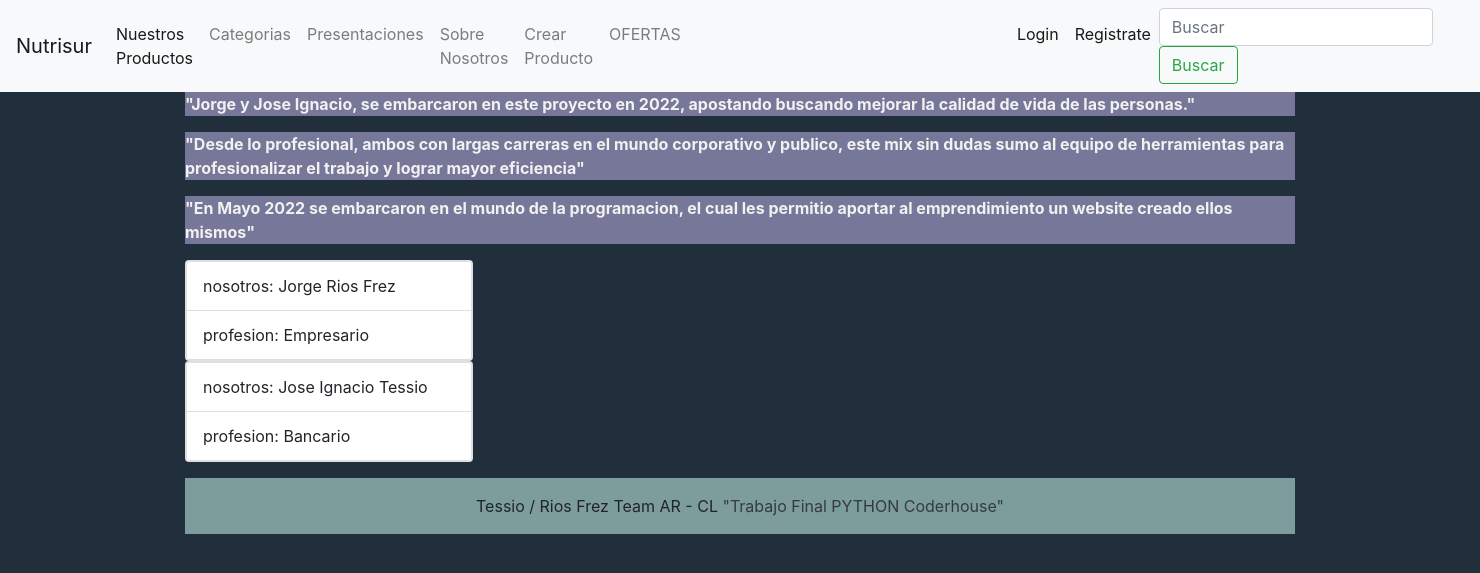
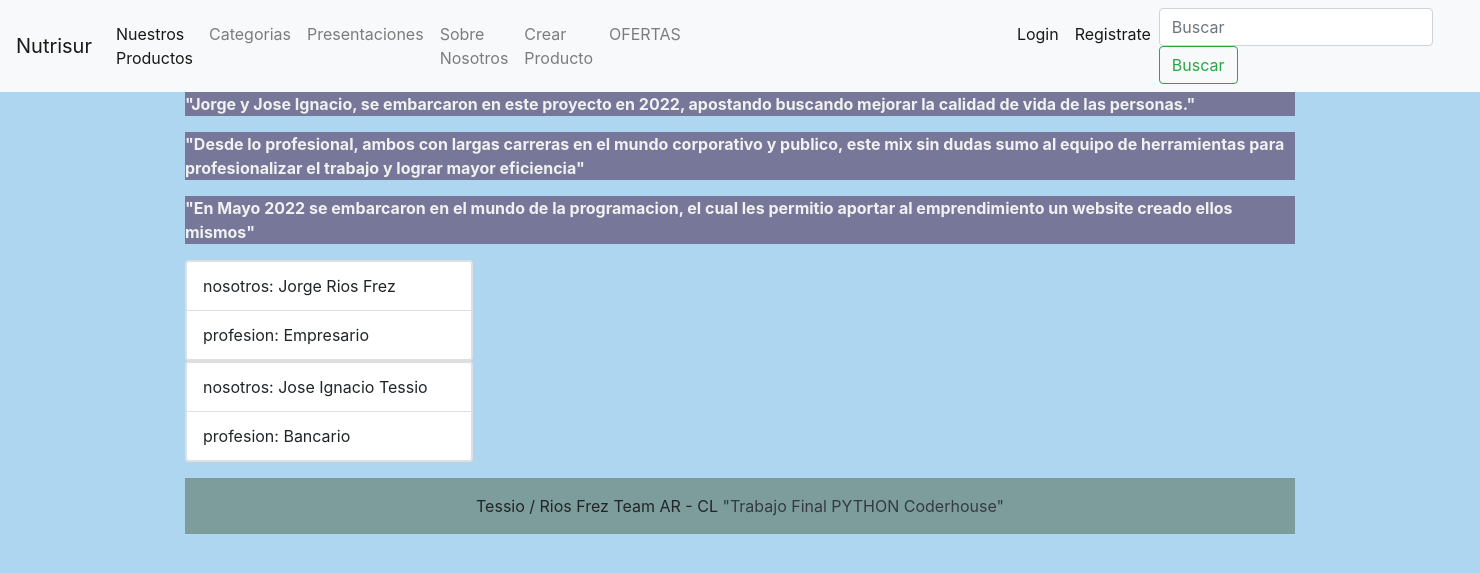
Before and after one commit to joseignaciotessio/Entrega1-Rios-Perez-Tessio, a Django app: page /about/ in a window 1480 px wide. Shown: the top 573 px of the page. Run offline with Django 4.2, Linux system fonts and the light colour scheme; data comes from the database, SQL or seed files in the repository; both versions use the stored data as it was after the commit.

Commit message:
probando product load. ok

```diff
--- a/proyecto_final/nutrisur/forms.py
+++ b/proyecto_final/nutrisur/forms.py
@@ -2,7 +2,6 @@ from django import forms
 
 
 class Products_upload_form(forms.Form):
-
     name = forms.CharField(max_length=40)
     description = forms.CharField(max_length=500)
     price = forms.IntegerField()
@@ -17,6 +16,5 @@ class Categories_upload_form(forms.Form):
 
 
 class Presentations_upload_form(forms.Form):
-
     tipo = forms.CharField(max_length=50)
     volumen = forms.IntegerField()
--- a/proyecto_final/templates/base.html
+++ b/proyecto_final/templates/base.html
@@ -16,7 +16,7 @@
     </title>
 </head>
 
-<body style="background-color: #212F3C">
+<body style="background-color: #AED6F1">
 
     <nav class="navbar navbar-expand-lg navbar-light bg-light">
         <a class="navbar-brand" href="/">Nutrisur</a>
```
Also changed, not shown: proyecto_final/db.sqlite3, proyecto_final/media/products/VITTO_GEOPLANO.jpeg (added).
